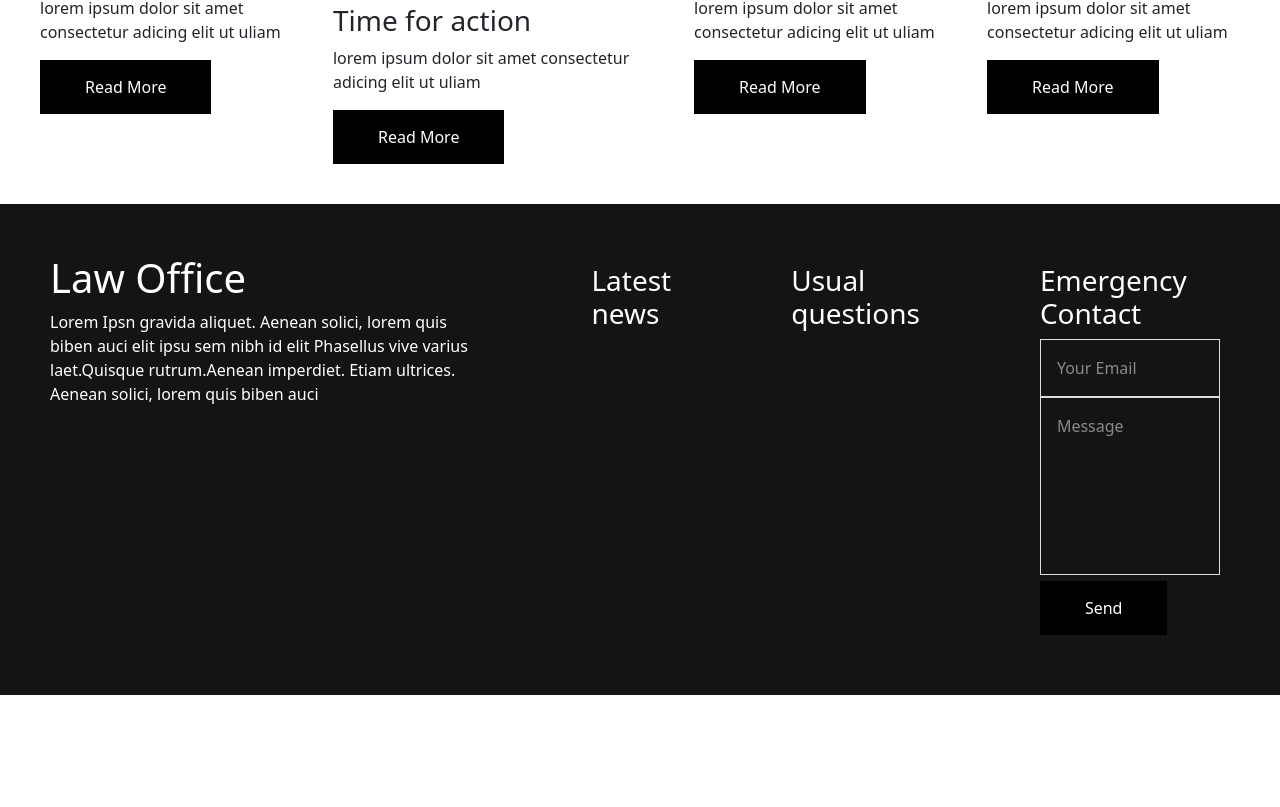
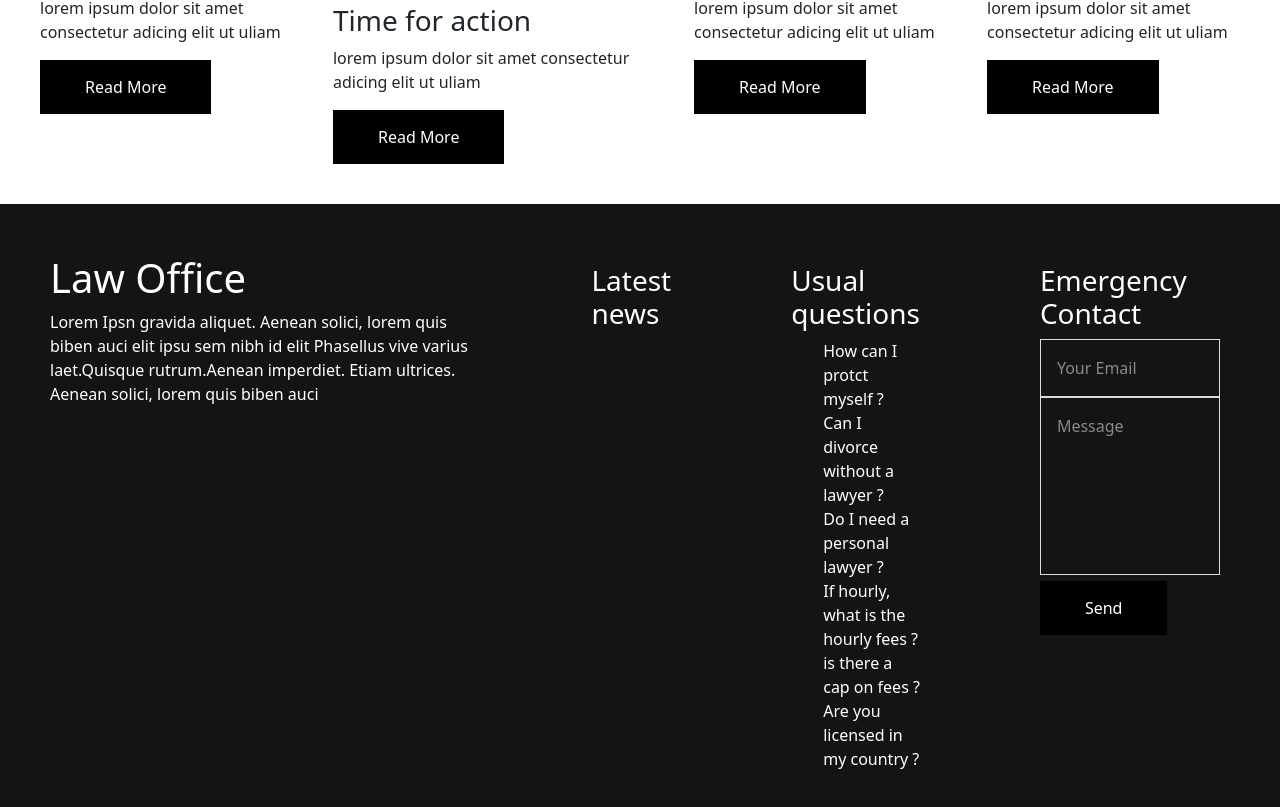
Before and after one commit to Toluwanimicode/Anwalt-Frontend, a React (Vite) app: page / in a window 1280 px wide. Shown: the part 3753-4560 px from the top of the page. Before the commit the page ends 4448 px from the top, so only its background shows below. Built offline with nearby package versions, Linux system fonts and the light colour scheme.

Commit message:
added changes

```diff
--- a/src/components/Footer/Footer.jsx
+++ b/src/components/Footer/Footer.jsx
@@ -66,7 +66,14 @@ return (
 
 <div className='FooterSection-3'>
     <h3>Usual questions</h3>
-    <p></p>
+    <ul>
+        <li>How can I protct myself ?</li>
+        <li>Can I divorce without a lawyer ?</li>
+        <li>Do I need a personal lawyer ?</li>
+        <li>If hourly, what is the hourly fees ?</li>
+        <li>is there a cap on fees ?</li>
+        <li>Are you licensed in my country ?</li>
+    </ul>
 </div>
 
 <div className='FooterSection-4'>
```
